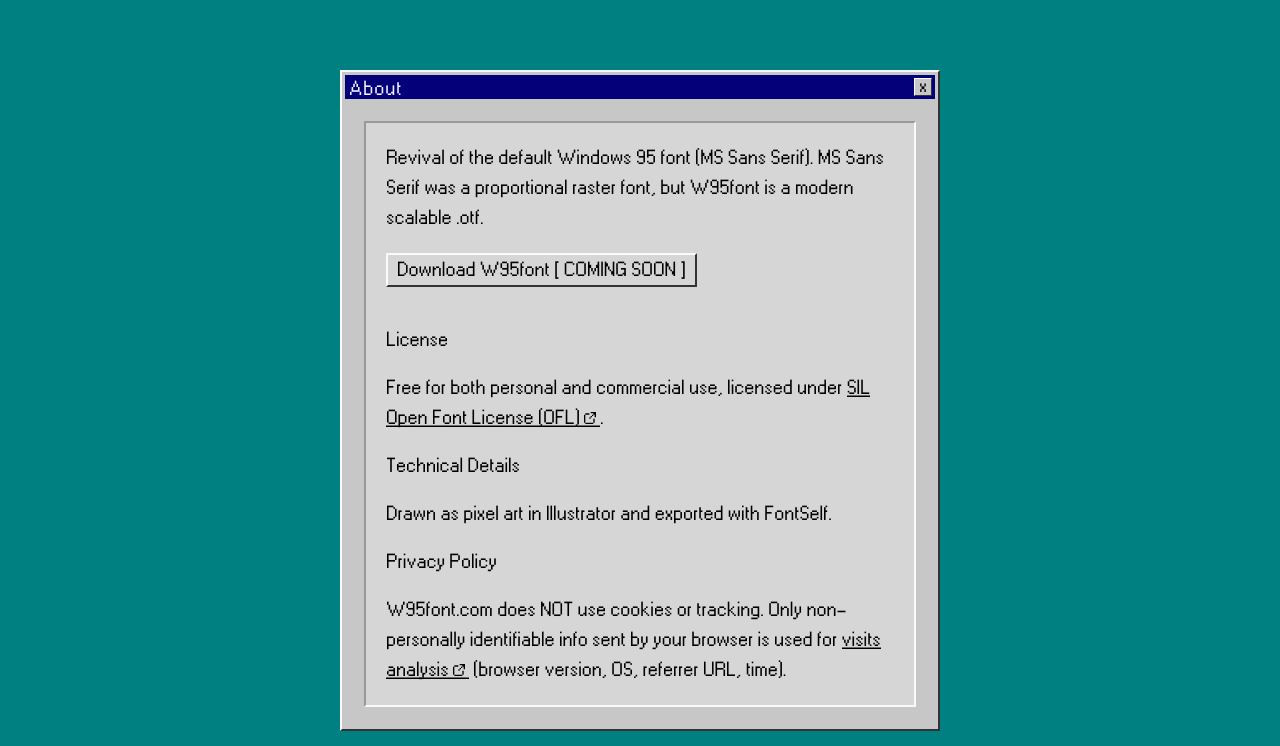
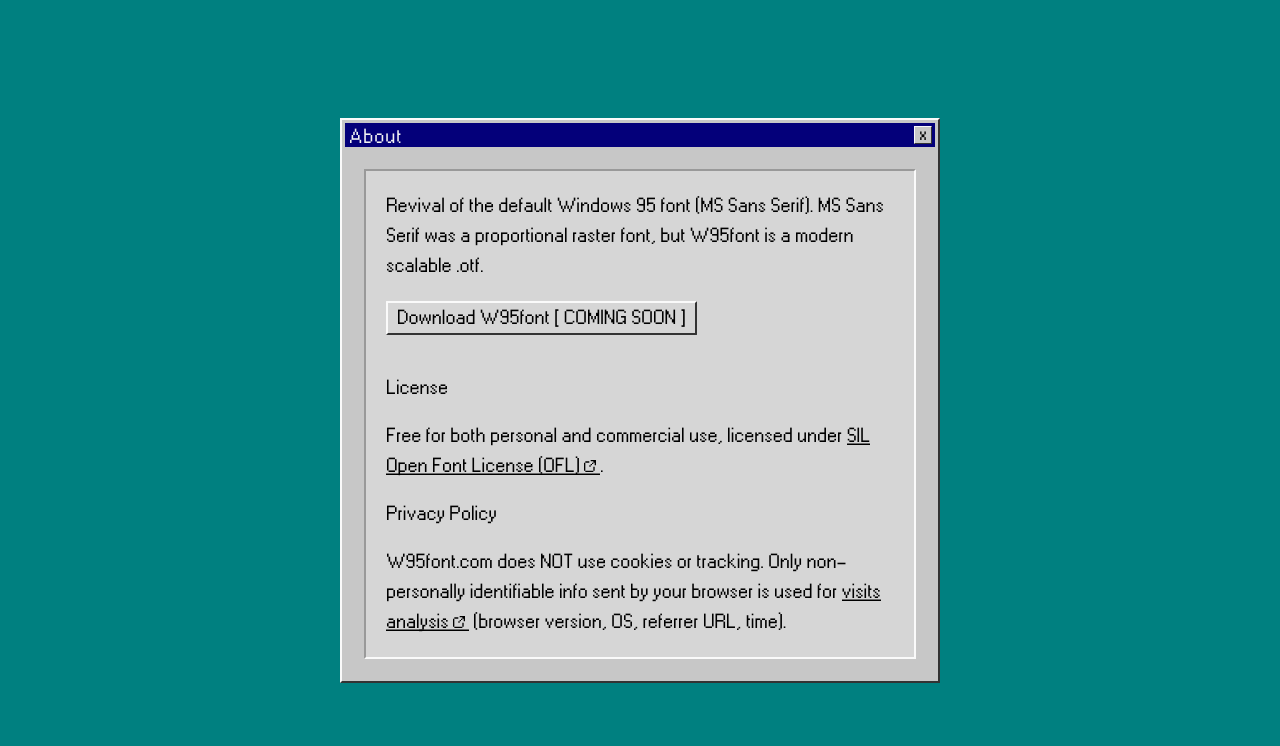
Before and after one commit to allesava/w95font, a plain HTML site: page index.html in a window 1280 px wide. Shown: the top 746 px of the page. Drawn offline with Linux system fonts and the light colour scheme.

Commit message:
removed technical details paragraph

```diff
--- a/index.html
+++ b/index.html
@@ -115,9 +115,6 @@
             <p>Free for both personal and commercial use, licensed under
                 <a href="https://en.wikipedia.org/wiki/SIL_Open_Font_License" class="external">SIL Open Font License (OFL)</a>.</p>
 
-            <h3>Technical Details</h3>
-            <p>Drawn as pixel art in Illustrator and exported with FontSelf.</p>
-
             <h4>Privacy Policy</h4>
             <p>W95font.com does NOT use cookies or tracking. Only non-personally identifiable info sent by your browser is used for
                 <a href="https://simpleanalytics.com/?referral=alina" class="external" target="_blank" rel="noopener">visits analysis</a>
```
